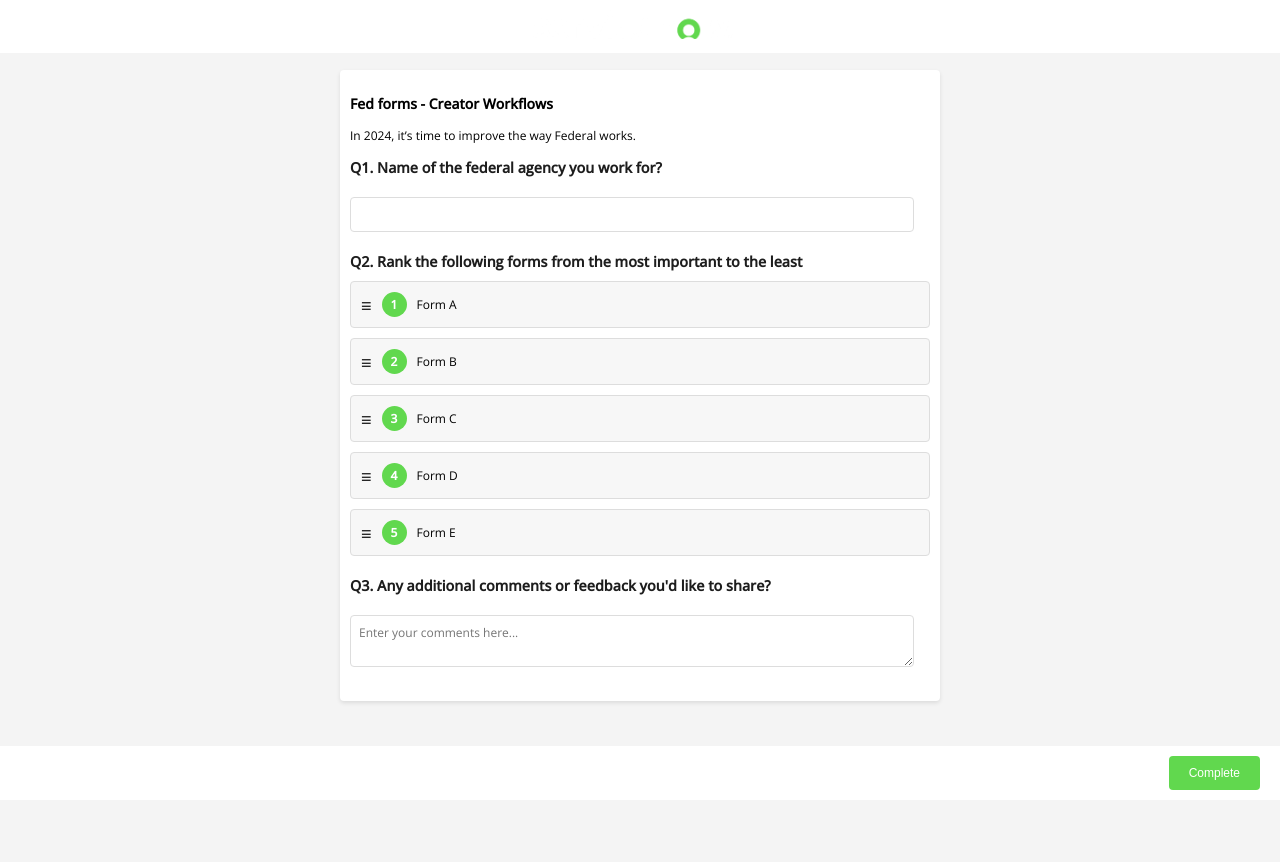
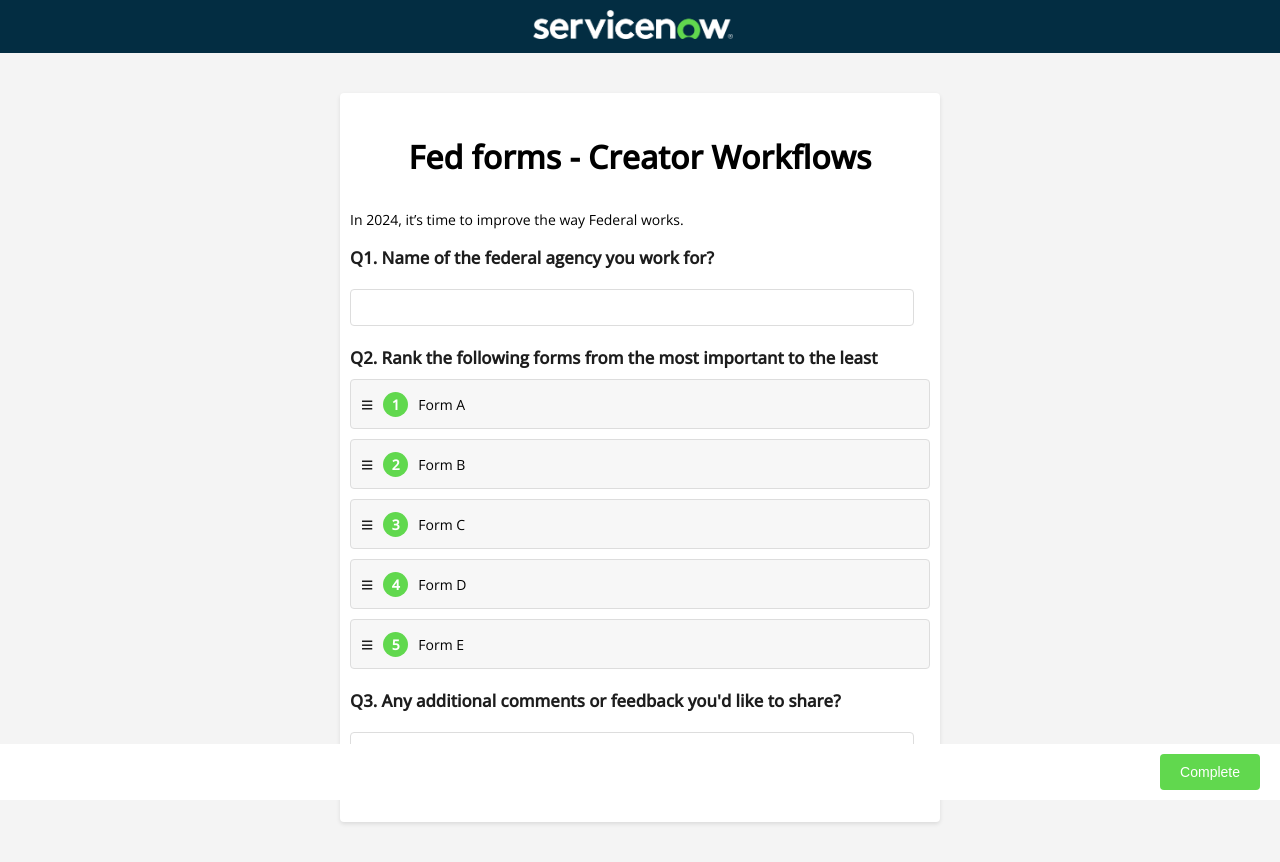
Before and after one commit to MarcMouries/SurveyBuilder, a plain HTML site: page index.html in a window 1280 px wide. Before the commit the page ends 800 px from the top, so only its background shows below. Drawn offline with nearby package versions, Linux system fonts and the light colour scheme.

Commit message:
+ survey-title

```diff
--- a/style.css
+++ b/style.css
@@ -15,16 +15,17 @@
 
 /* Style for Header */
 header {
-    position: fixed;
     top: 0;
     left: 0;
     width: 100%;
     z-index: 100;
-    background-color: white;
+    background-color: #032d42;
+
     display: flex;
     align-items: center;
     justify-content: center;
     padding: 10px;
+    margin-bottom: 40px;
 }
 
 .logo-container {
@@ -40,12 +41,15 @@
     font-size: 1.5em;
 }
 
+.survey-title {
+    text-align: center;
+    font-size: 2rem;
+}
 /* Main Content Styles */
 body {
-    font-size: 12px; /* Standard font size for desktop */
+    font-size: 14px; /* Standard font size for desktop */
     background-color: #f4f4f4;
     overflow: auto; /* Allow scrolling */
-    padding-top: 60px; /* Height of the header */
 }
 
 #survey-container {
```
